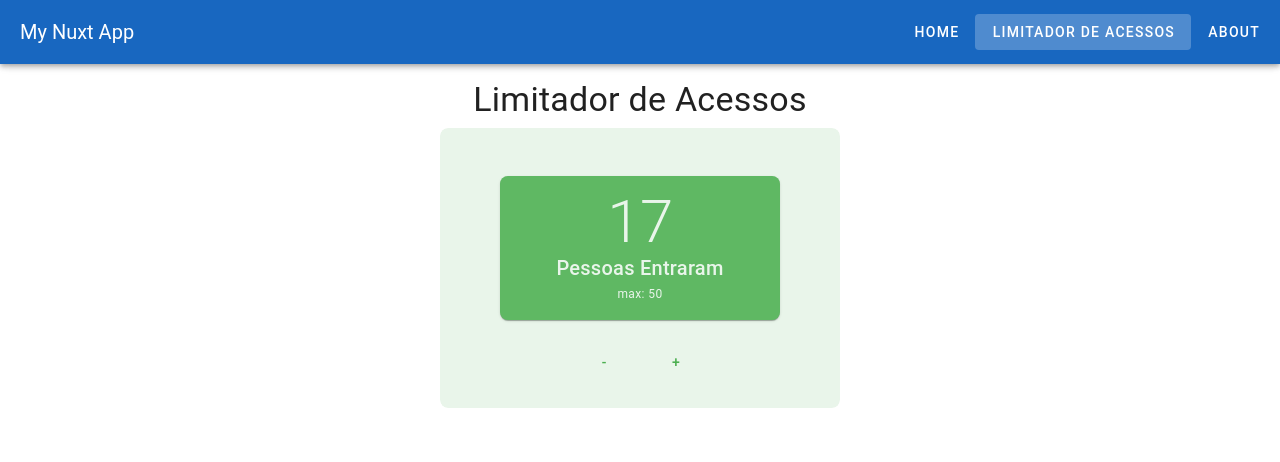
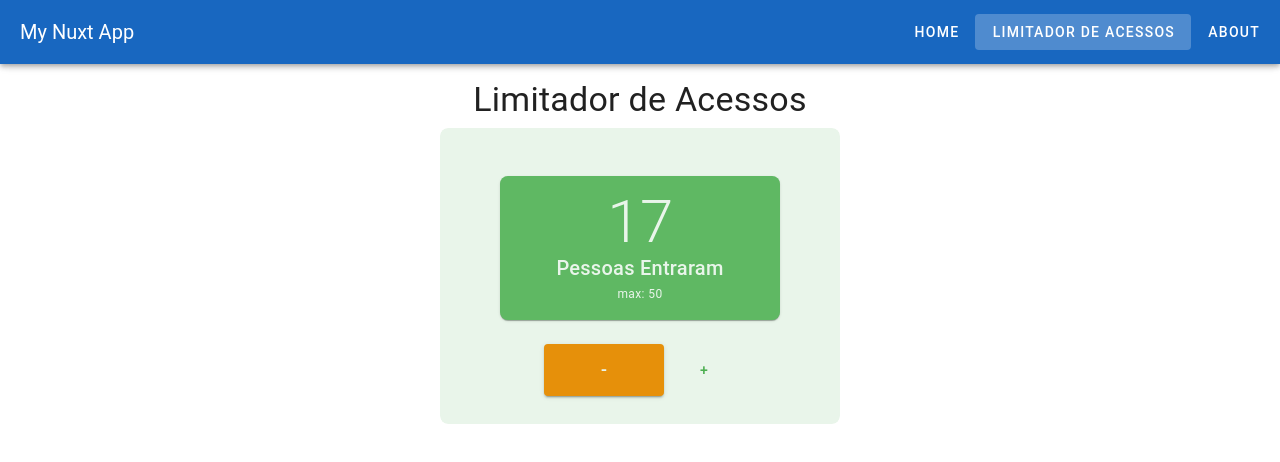
Before and after one commit to betogroo/nuxt-base, a Nuxt app: page /counter in a window 1280 px wide. Shown: the top 462 px of the page. Built offline with nearby package versions, Linux system fonts and the light colour scheme.

Commit message:
feat: stylize decrease button

```diff
--- a/app/pages/counter.vue
+++ b/app/pages/counter.vue
@@ -21,7 +21,14 @@
         </v-card>
       </v-card-text>
       <v-card-actions class="justify-center">
-        <v-btn>-</v-btn>
+        <v-btn
+          color="warning"
+          max-width="140"
+          min-width="120"
+          size="x-large"
+          variant="elevated"
+          >-</v-btn
+        >
         <v-btn>+</v-btn>
       </v-card-actions>
     </v-card>
```
